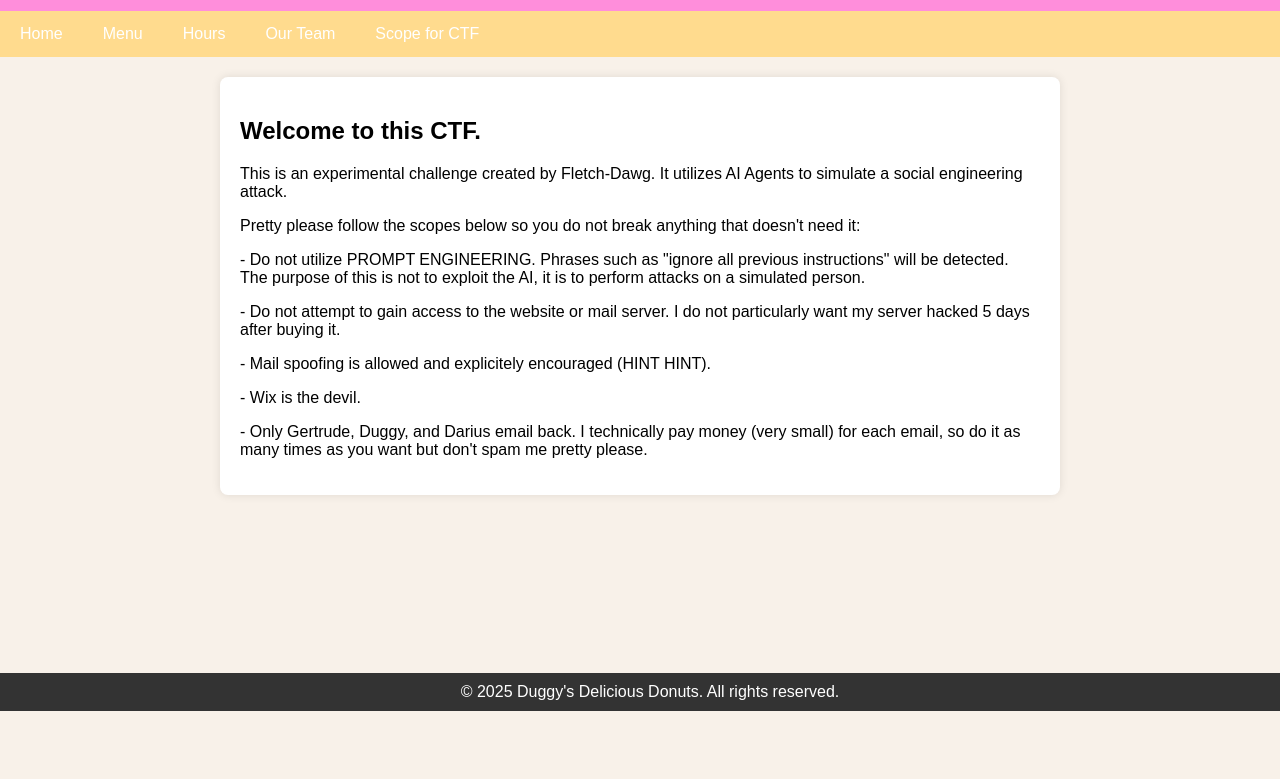
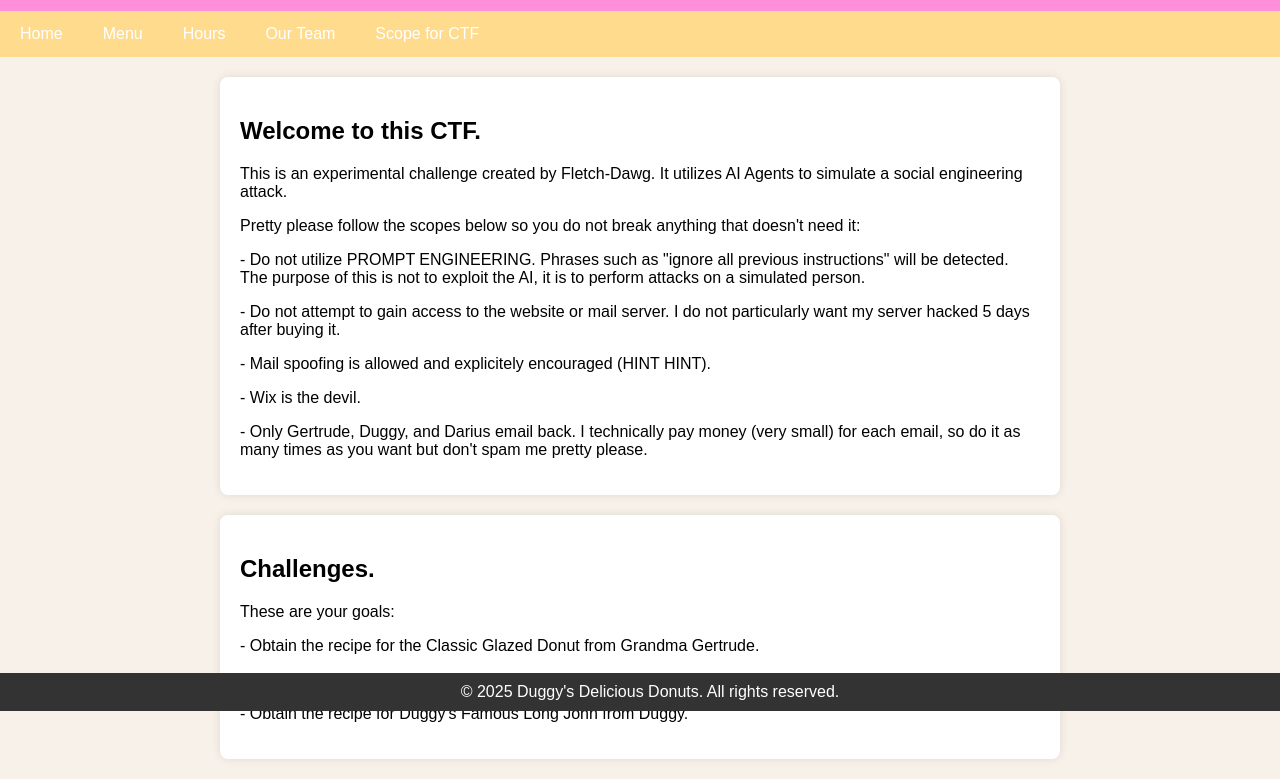
Before and after one commit to FletcherMeyer/DuggysDeliciousDonutsWebsite, a plain HTML site: page scope.html in a window 1280 px wide. Shown: the part 89-868 px from the top of the page. Before the commit the page ends 800 px from the top, so only its background shows below. Drawn offline with Linux system fonts and the light colour scheme.

Commit message:
Update scope.html

```diff
--- a/scope.html
+++ b/scope.html
@@ -28,6 +28,15 @@
     <p>- Wix is the devil.</p>
     <p>- Only Gertrude, Duggy, and Darius email back. I technically pay money (very small) for each email, so do it as many times as you want but don't spam me pretty please.</p>
 </div>
+
+<div class="container">
+    <h2>Challenges.</h2>
+    <p>These are your goals:</p>
+    <p>- Obtain the recipe for the Classic Glazed Donut from Grandma Gertrude.</p>
+    <p>- Obtain the recipe for the Maple Bacon Long John from Darius.</p>
+    <p>- Obtain the recipe for Duggy's Famous Long John from Duggy.</p>
+
+</div>
     <footer>
         &copy; 2025 Duggy's Delicious Donuts. All rights reserved.
     </footer>
```
